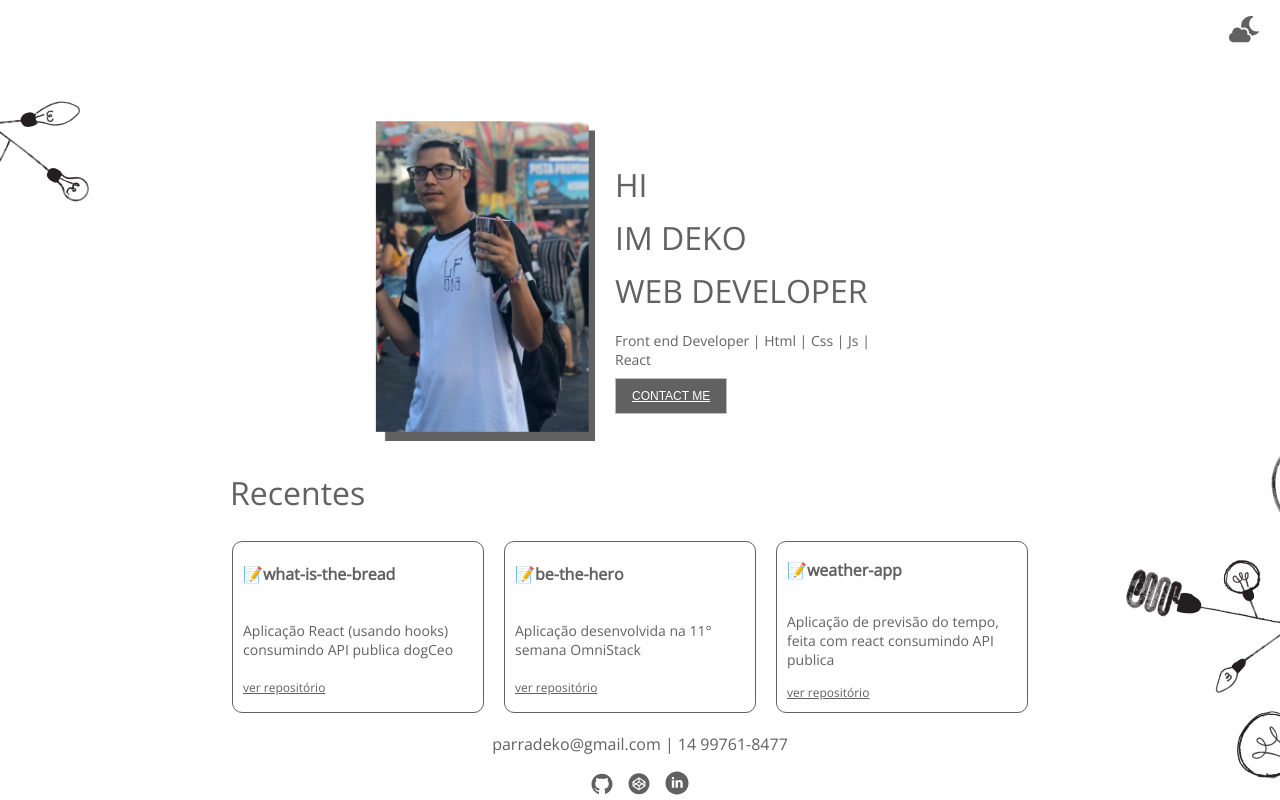
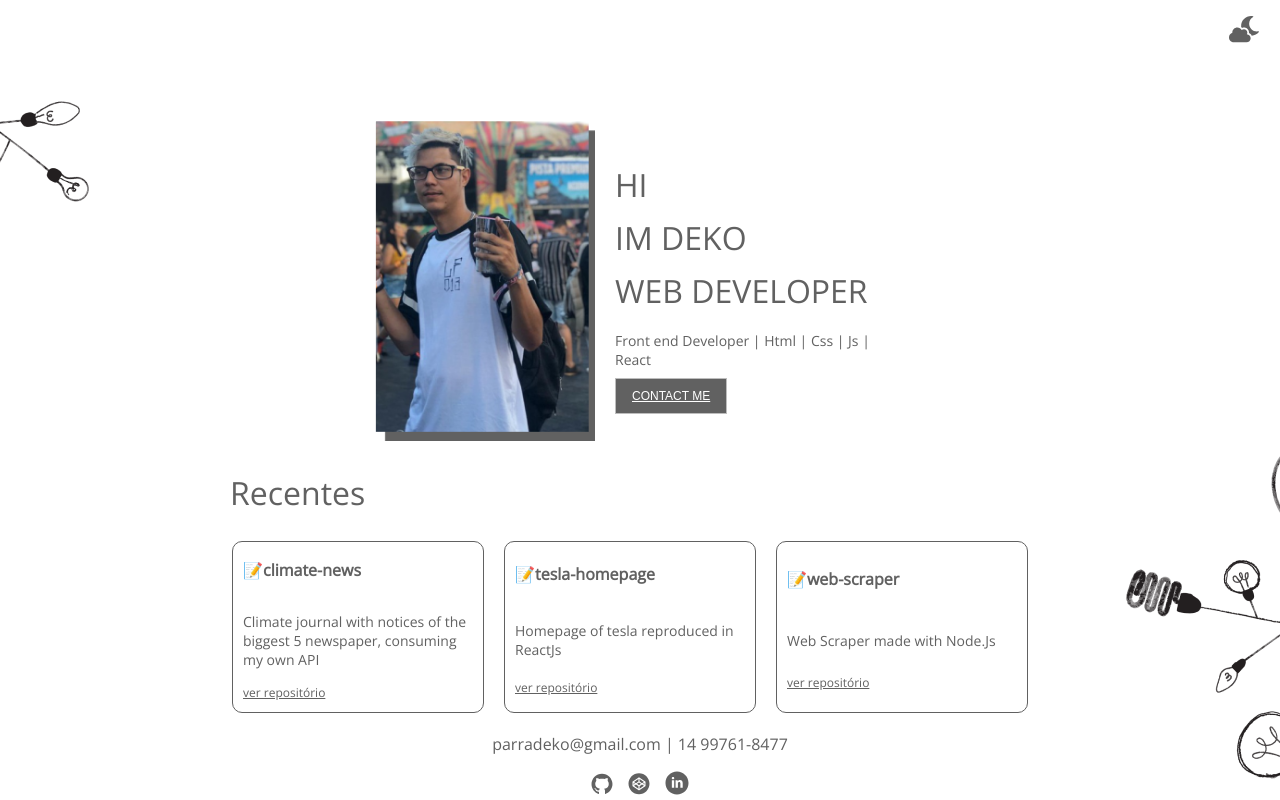
Before and after one commit to dericparra/dericparra.github.io, a React (Create React App) app: page / in a window 1280 px wide. Built offline with nearby package versions, Linux system fonts and the light colour scheme.

Commit message:
Atualize repos cards

```diff
--- a/src/components/Cards/index.js
+++ b/src/components/Cards/index.js
@@ -15,35 +15,34 @@ const Cards = () => {
       <Title>Recentes</Title>
       <Div>
         <CardsBox>
-          <TitleCard>📝what-is-the-bread</TitleCard>
+          <TitleCard>📝climate-news</TitleCard>
           <TextCard>
-            Aplicação React (usando hooks) consumindo API publica dogCeo
+            Climate journal with notices of the biggest 5 newspaper, consuming my own API
           </TextCard>
           <LinkCard
-            href="https://github.com/dericparra/what-is-the-breed"
+            href="https://github.com/dericparra/climate-news"
             target="_blank"
           >
             ver repositório
           </LinkCard>
         </CardsBox>
         <CardsBox>
-          <TitleCard>📝be-the-hero</TitleCard>
-          <TextCard>Aplicação desenvolvida na 11° semana OmniStack</TextCard>
+          <TitleCard>📝tesla-homepage</TitleCard>
+          <TextCard>Homepage of tesla reproduced in ReactJs</TextCard>
           <LinkCard
-            href="https://github.com/dericparra/be-the-hero"
+            href="https://github.com/dericparra/tesla-homepage"
             target="_blank"
           >
             ver repositório
           </LinkCard>
         </CardsBox>
         <CardsBox>
-          <TitleCard>📝weather-app</TitleCard>
+          <TitleCard>📝web-scraper</TitleCard>
           <TextCard>
-            Aplicação de previsão do tempo, feita com react consumindo API
-            publica
+          Web Scraper made with Node.Js
           </TextCard>
           <LinkCard
-            href="https://github.com/dericparra/Weather-App"
+            href="https://github.com/dericparra/web-scraper"
             target="_blank"
           >
             ver repositório
```
